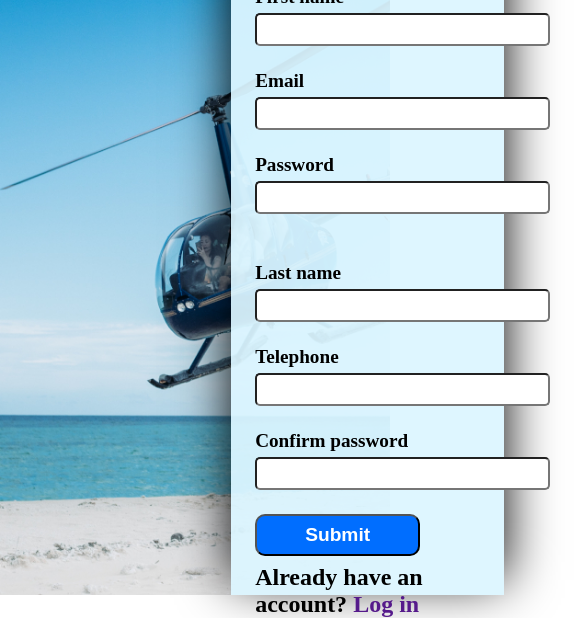
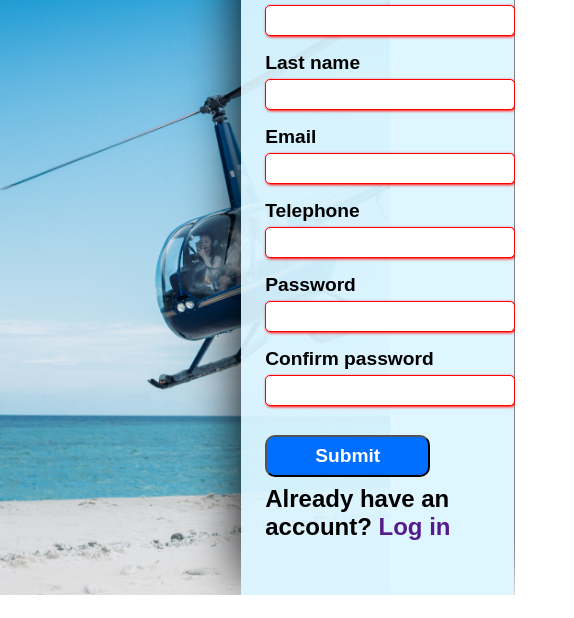
Before and after one commit to coolsitebiz/signup, a plain HTML site: page index.html in a window 390 px wide. Shown: the part 249-867 px from the top of the page, 574 px wide, since content can reach past the window. After the commit the page ends 844 px from the top, so only its background shows below. Drawn offline with Linux system fonts and the light colour scheme; a web font is replaced by a local one.

Commit message:
Fix some responsiveness issues and reorder inputs

```diff
--- a/index.html
+++ b/index.html
@@ -1,68 +1,99 @@
 <!DOCTYPE html>
 <html lang="en">
+  <head>
+    <meta charset="UTF-8" />
+    <meta http-equiv="X-UA-Compatible" content="IE=edge" />
+    <meta name="viewport" content="width=device-width, initial-scale=1.0" />
+    <link
+      rel="stylesheet"
+      href="https://fonts.googleapis.com/css2?family=Comfortaa"
+    />
+    <link
+      rel="stylesheet"
+      href="https://fonts.googleapis.com/css2?family=Gruppo"
+    />
 
-<head>
-    <meta charset="UTF-8">
-    <meta http-equiv="X-UA-Compatible" content="IE=edge">
-    <meta name="viewport" content="width=device-width, initial-scale=1.0">
-    <link rel="stylesheet" href="https://fonts.googleapis.com/css2?family=Comfortaa">
-    <link rel="stylesheet" href="https://fonts.googleapis.com/css2?family=Gruppo">
-
-    <link rel="stylesheet" href="style.css">
-    <title>Document</title>
+    <link rel="stylesheet" href="style.css" />
+    <title>Prestige Worldwide</title>
   </head>
 
   <body>
     <div class="main-wrapper">
       <div id="logo-block">
-            <img id="logo" src="LogoMakr-4Nn1XX.png">
+        <img id="logo" src="LogoMakr-4Nn1XX.png" />
         <div>Prestige <br />Worldwide</div>
       </div>
       <div id="form">
         <div class="form-top">
-                <p>Here is the text that goes in the top dov of the form. Please read this text before you fill out the
-                    form.</p>
-                <p>Enjoy filling out this form!</p>
+          <p>
+            Prestige Worldwide, the first word in entertainment. We're putting
+            in the man hours to study the science of what you need.
+          </p>
+          <p>Investors? Possibly you!</p>
         </div>
         <div class="form-bot">
           <form action="">
             <div class="inputs">
-                            <div id="inputs-left">
-                                <ul>
-                                    <li>
+              <div>
                 <label for="fname">First name</label><br />
-                                        <input type="text" name="fname" id="fname" class="input name">
-                                    </li>
-
-                                    <li>
+                <input
+                  type="text"
+                  name="fname"
+                  id="fname"
+                  class="input name"
+                  required
+                />
+              </div>
+              <div>
+                <label for="lname">Last name</label><br />
+                <input
+                  type="text"
+                  name="lname"
+                  id="lname"
+                  class="input name"
+                  required
+                />
+              </div>
+              <div>
                 <label for="email">Email</label><br />
-                                        <input type="email" name="email" id="email" class="input email">
-                                    </li>
-                                    <li>
+                <input
+                  type="email"
+                  name="email"
+                  id="email"
+                  class="input email"
+                  required
+                />
+              </div>
+              <div>
+                <label for="tel">Telephone</label><br />
+                <input
+                  type="tel"
+                  name="tel"
+                  id="tel"
+                  class="input telephone"
+                  required
+                />
+              </div>
+              <div>
                 <label for="password">Password</label><br />
-                                        <input type="password" id="pass" name="pass" class="input error">
-                                    </li>
-
-                                </ul>
+                <input
+                  type="password"
+                  id="pass"
+                  name="pass"
+                  class="input error"
+                  required
+                />
               </div>
-                            <div id="inputs-right">
-                                <ul>
-                                    <li>
-                                        <label for="lname">Last name</label><br />
-                                        <input type="text" name="lname" id="lname" class="input name">
-                                    </li>
-                                    <li>
-                                        <label for="tel">Telephone</label><br />
-                                        <input type="tel" name="tel" id="tel" class="input telephone">
-                                    </li>
-
-                                    <li>
+              <div>
                 <label for="pass-confirm">Confirm password</label><br />
-                                        <input type="password" name="pass-confirm" id="pass-confirm" class="input error">
-                                    </li>
-                                </ul>
+                <input
+                  type="password"
+                  name="pass-confirm"
+                  id="pass-confirm"
+                  class="input error"
+                  required
+                />
               </div>
-
             </div>
             <div class="form-submit">
               <button>Submit</button>
@@ -71,9 +102,6 @@
           </form>
         </div>
       </div>
-
     </div>
-
   </body>
-
 </html>
--- a/style.css
+++ b/style.css
@@ -1,5 +1,5 @@
 :root {
-    font-family: "Gruppo", 'Times New Roman', Times, serif;
+  font-family: "Gruppo", sans-serif;
 }
 
 * {
@@ -32,7 +32,7 @@
   align-self: flex-start;
 }
 
-#logo-block>img {
+#logo-block > img {
   width: 3em;
 }
 
@@ -44,10 +44,9 @@
   box-shadow: 0px -15px 50px black;
   display: flex;
   flex-direction: column;
-
 }
 
-#form>.form-top {
+#form > .form-top {
   height: 25vh;
   display: flex;
   flex-direction: column;
@@ -57,43 +56,52 @@
   padding: 0rem 4rem 1rem 1.5rem;
 }
 
-#form>.form-top>p {
+#form > .form-top > p {
   margin-bottom: 1rem;
 }
 
-#form>.form-bot {
+#form > .form-bot {
   height: 75vh;
   font-size: 1rem;
-    background-color: rgba(125, 218, 255, 0.253)
+  background-color: rgba(125, 218, 255, 0.253);
 }
 
 .inputs {
+  max-width: 700px;
   display: flex;
   flex-wrap: wrap;
 }
 
+.inputs > div {
+  margin: 1em 1.5em 0;
+}
 
 .input {
   font-size: 1.4em;
-    padding: .1rem;
-    margin-top: .3rem;
+  padding: 0.1rem;
+  margin-top: 0.3rem;
   border-radius: 5px;
 }
 
-.input:focus{
+.input:focus {
   border: 1px solid rgb(0, 110, 255);
   box-shadow: 1px 1px 3px rgb(0, 110, 255);
   outline: none;
+}
+
+.input:invalid {
+  border: 1px solid red;
+  box-shadow: 1px 1px 3px rgb(255, 0, 0);
 }
 
 .form-submit {
   margin-left: 1.5rem;
 }
 
-.form-submit>p {
+.form-submit > p {
   font-weight: bold;
-    font-size: 1.5rem;;
-    margin-top: .5rem;
+  font-size: 1.5rem;
+  margin-top: 0.5rem;
 }
 
 .form-submit a {
@@ -101,12 +109,22 @@
 }
 
 button {
-    padding: .5rem 3rem .5rem 3rem;
+  padding: 0.5rem 3rem 0.5rem 3rem;
   border-radius: 10px;
   background-color: rgb(0, 110, 255);
   color: white;
   font-weight: bold;
   font-size: 1.2rem;
+  font-family: "Gruppo", sans-serif;
+  margin-top: 1.5em;
+}
+
+button:hover {
+  cursor: pointer;
+}
+
+button:active {
+  background-color: rgb(25, 150, 255);
 }
 
 ul {
@@ -121,3 +139,13 @@ label {
   font-weight: bold;
   font-size: 1.2rem;
 }
+
+@media (max-width: 960px) {
+  .inputs {
+    flex-direction: column;
+  }
+
+  .input {
+    width: 250px;
+  }
+}
```
Lines whose indentation alone changed are shown as unchanged.
